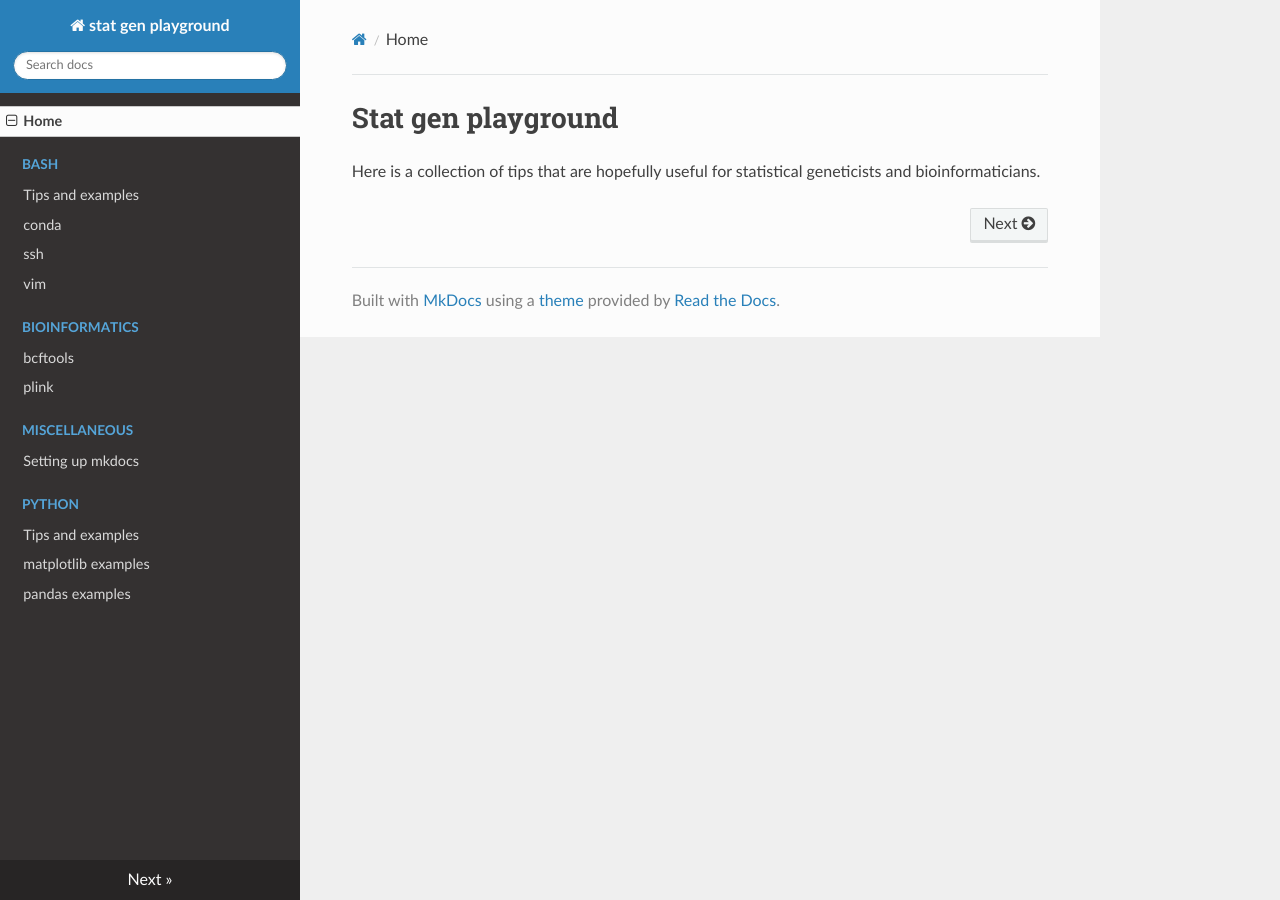
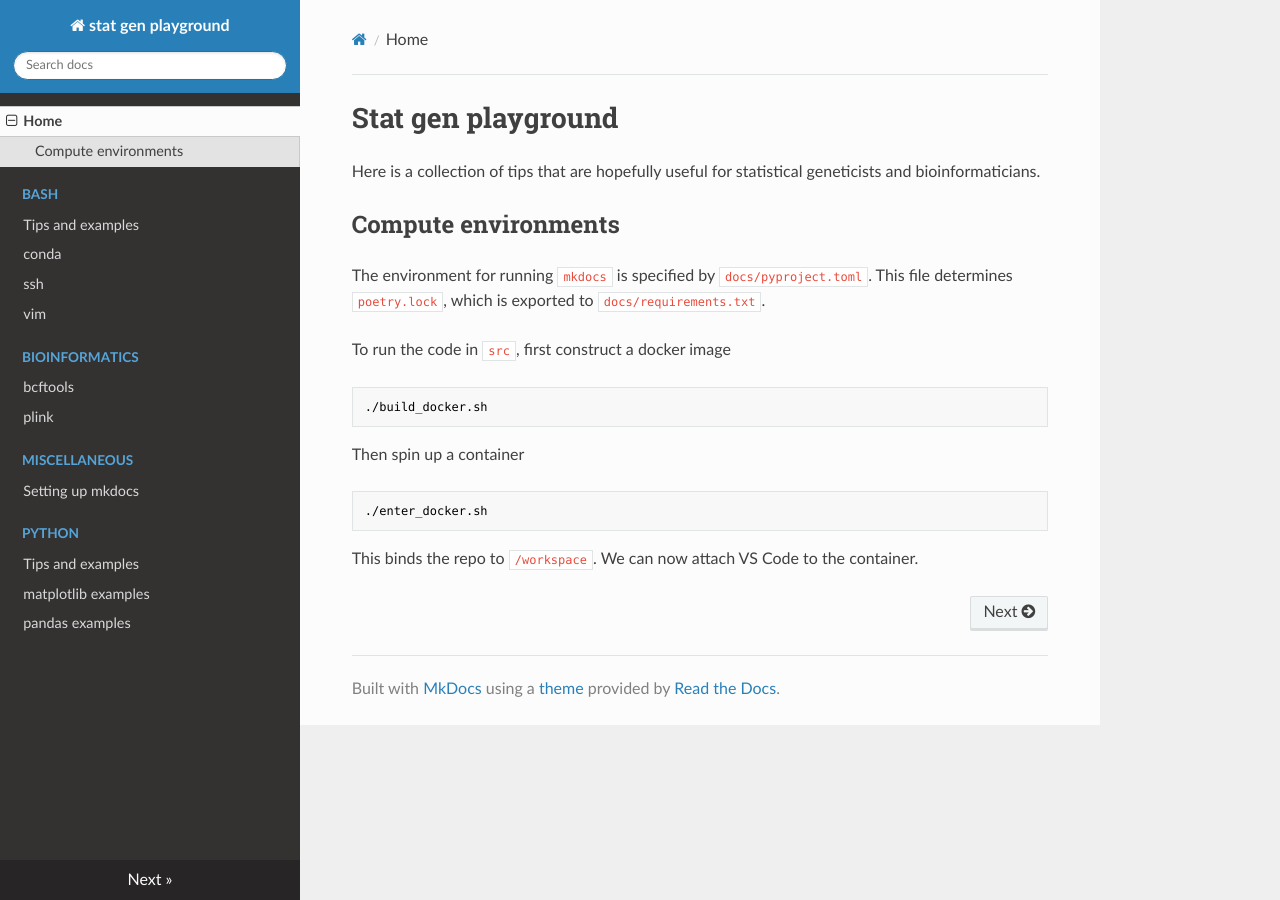
Before and after one commit to drkaizeng/statistics_and_engineering_lab, an MkDocs documentation site: the page built from docs/index.md, in a window 1280 px wide. Built offline with MkDocs 1.6.1, drawn with Linux system fonts in a browser that asks for light colours; nearby versions of some CDN libraries.

Commit message:
Update index.md

````diff
--- a/docs/index.md
+++ b/docs/index.md
@@ -1,2 +1,15 @@
 # Stat gen playground
 Here is a collection of tips that are hopefully useful for statistical geneticists and bioinformaticians.
+
+## Compute environments
+The environment for running `mkdocs` is specified by `docs/pyproject.toml`. This file determines `poetry.lock`, which is exported to `docs/requirements.txt`.
+
+To run the code in `src`, first construct a docker image
+```bash
+./build_docker.sh
+```
+Then spin up a container
+```bash
+./enter_docker.sh
+```
+This binds the repo to `/workspace`. We can now attach VS Code to the container.
````
